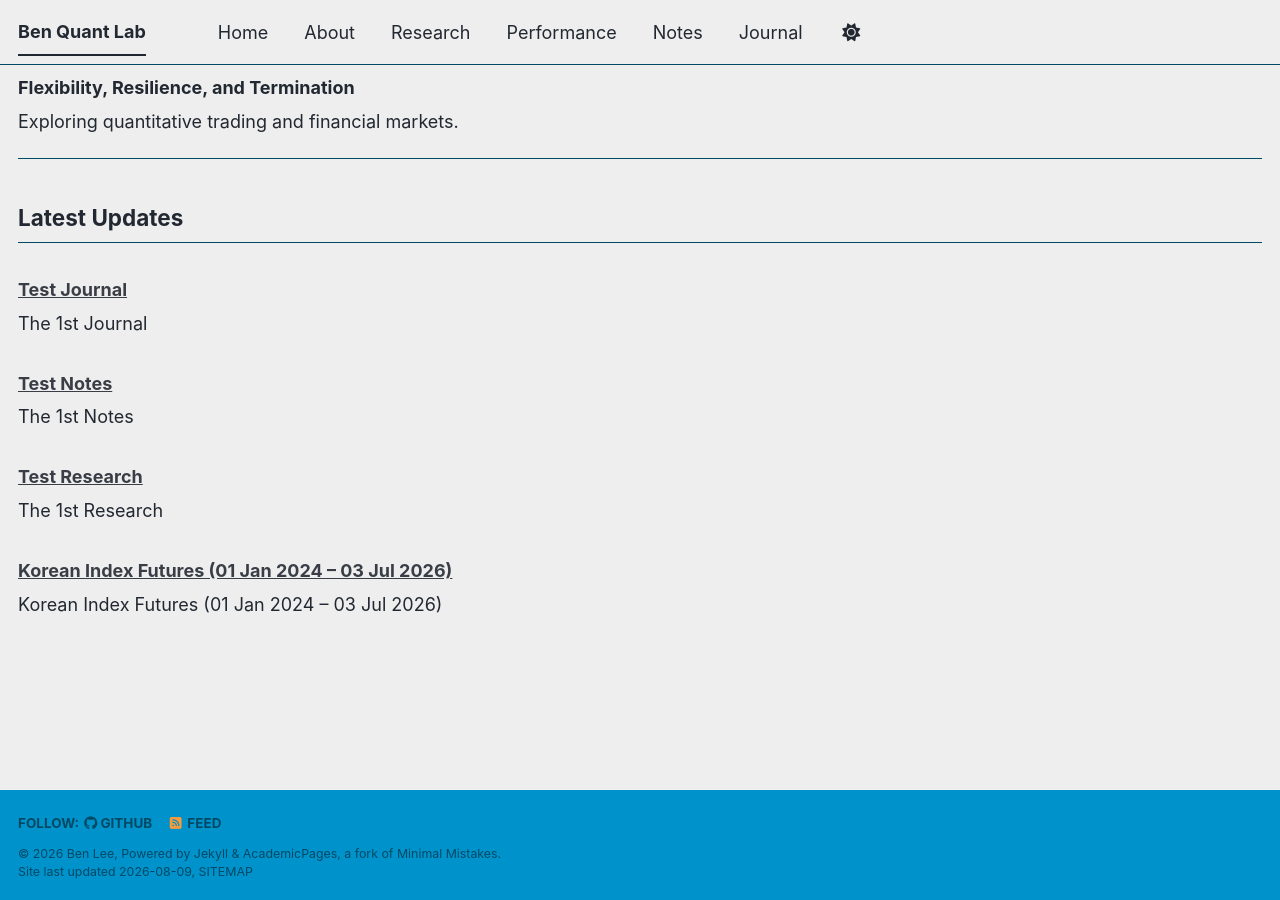
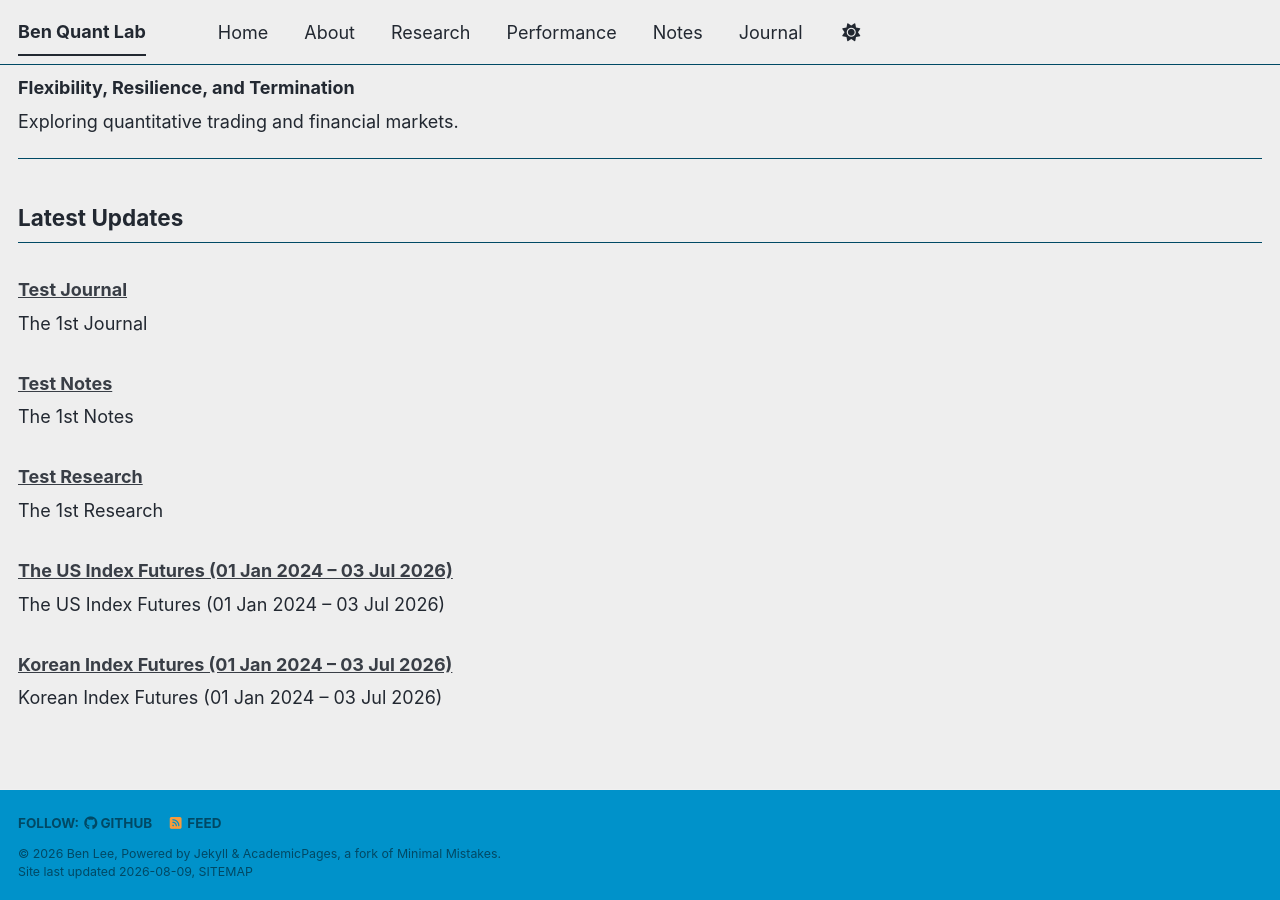
Before and after one commit to leebh1119/leebh1119.github.io, a Jekyll site: the page built from index.md, in a window 1280 px wide and 900 px high, scrolled down 924 px. Built offline with Jekyll 4.4.1, drawn with Linux system fonts in a browser that asks for light colours; a style sheet for code colours, icons or effects is not loaded.

```diff
--- a/_performance/2026-07-04-korean-index-futures-1st.md
+++ b/_performance/2026-07-04-korean-index-futures-2026-06.md
@@ -11,4 +11,4 @@ tags:
 
 The performance of my Korean index futures system is shown below.
 The report is published every three months.
-![Performance overview - Korean Index Futures System](/images/performance/korean-system.png)
+![Performance overview - Korean Index Futures System](/images/performance/korean-system-2026-06.png)
--- /dev/null
+++ b/_performance/2026-07-04-us-index-futures-2026-06.md
@@ -0,0 +1,14 @@
+---
+title: "The US Index Futures (01 Jan 2024 – 03 Jul 2026)"
+date: 2026-07-04
+layout: single
+tags:
+  - Performance
+  - The US Index Futures
+---
+
+# The US Index Futures (01 Jan 2024 – 03 Jul 2026)
+
+The performance of my US index futures system is shown below.
+The report is published every three months.
+![Performance overview - The US Index Futures System](/images/performance/us-system-2026-06.png)
```
Also changed, not shown: _pages/about.md (+2 -0 lines), images/performance/2026-07-04-korean-system.png (deleted), images/performance/2026-07-04-us-system.png (deleted), images/performance/korean-system-2026-06.png (added), images/performance/us-system-2026-06.png (added).
